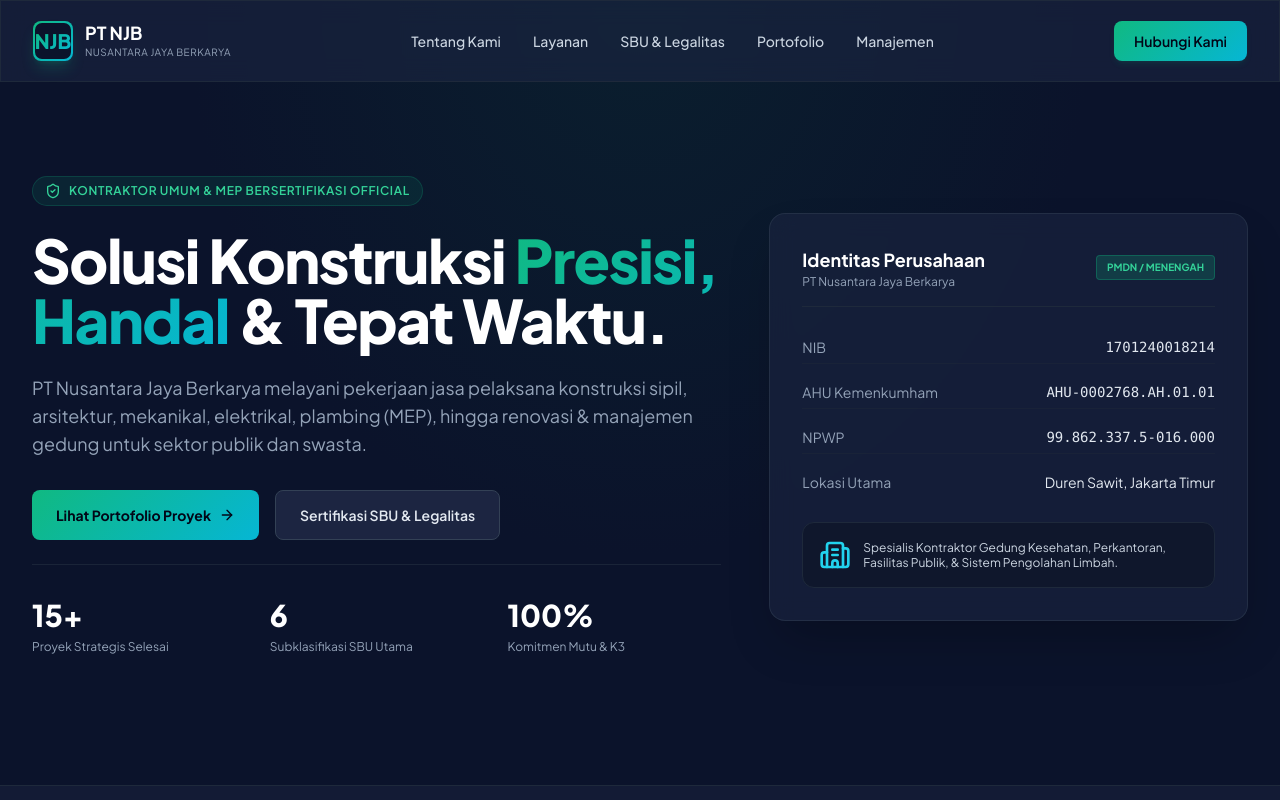
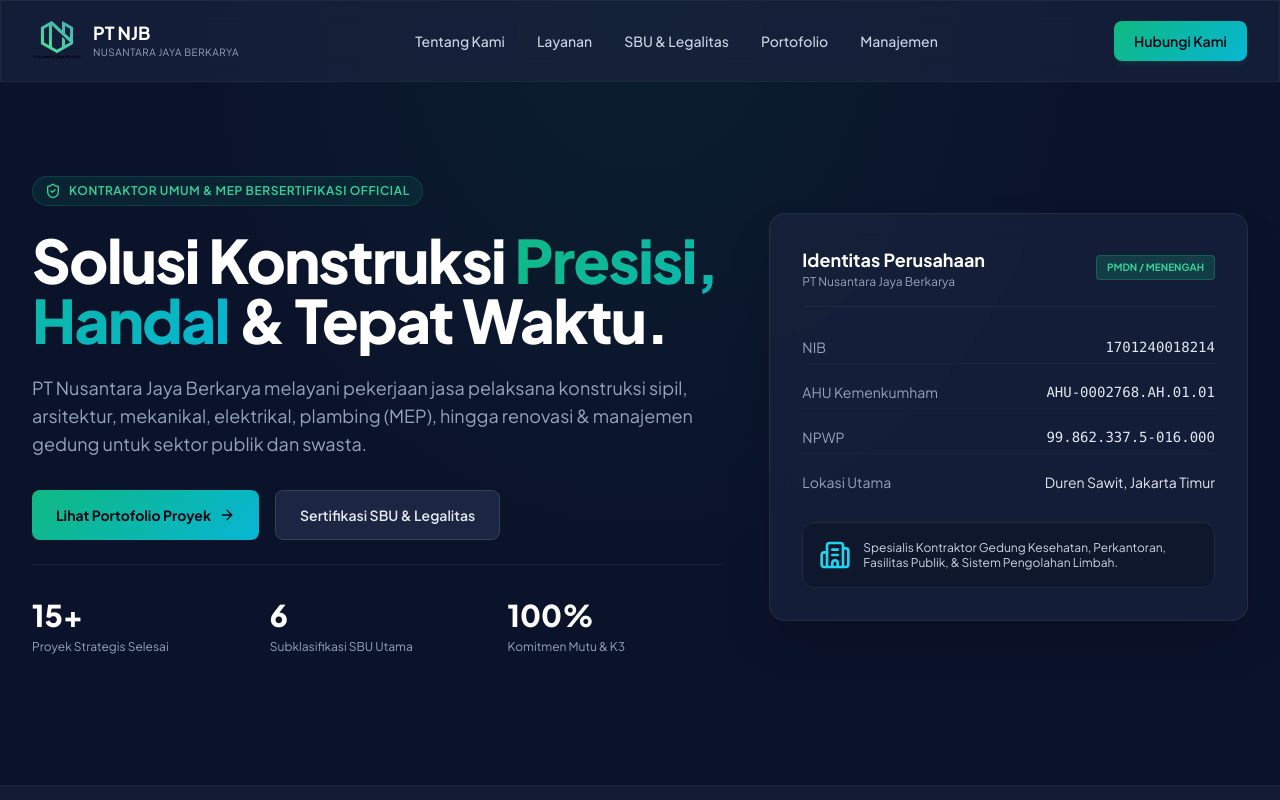
Before and after one commit to aliysf/njb, a website: page public/index.html in a window 1280 px wide. Shown: the top 800 px of the page. Drawn offline with nearby package versions, Linux system fonts and the light colour scheme.

Commit message:
Update navigation bar logo to image
Replaced logo brand with an image logo for PT NJB.

```diff
--- a/public/index.html
+++ b/public/index.html
@@ -49,13 +49,9 @@
     <!-- NAVIGATION BAR -->
     <header class="fixed top-0 left-0 right-0 z-50 glass-card border-b border-slate-800">
         <div class="max-w-7xl mx-auto px-4 sm:px-6 lg:px-8 h-20 flex items-center justify-between">
-            <!-- Logo Brand -->
-            <a href="#" class="flex items-center gap-3">
-                <div class="w-10 h-10 rounded-lg bg-gradient-brand p-0.5 flex items-center justify-center shadow-lg shadow-emerald-500/20">
-                    <div class="w-full h-full bg-brand-dark rounded-[7px] flex items-center justify-center">
-                        <span class="font-extrabold text-xl text-gradient">NJB</span>
-                    </div>
-                </div>
+            <!-- Brand Logo -->
+            <a href="#" class="flex items-center gap-3 group">
+                <img src="logo.png" alt="PT NJB Logo" class="h-10 w-auto object-contain transition-transform group-hover:scale-105">
                 <div>
                     <span class="font-bold text-lg text-white block leading-tight">PT NJB</span>
                     <span class="text-[10px] text-slate-400 tracking-wider uppercase block">Nusantara Jaya Berkarya</span>
```
